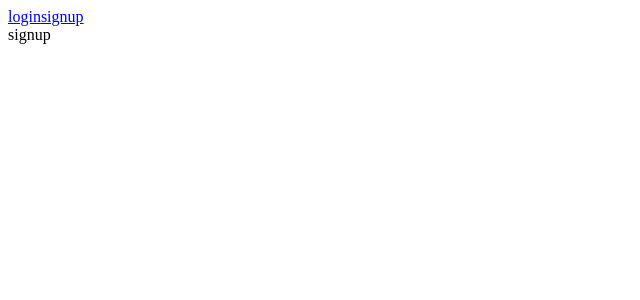
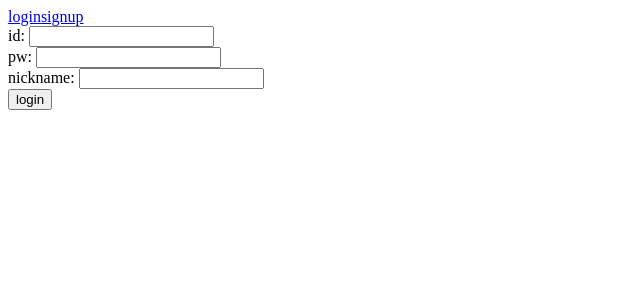
Before and after one commit to tituvely/VUE-COURSE, a Vue app in the folder vue-endgame/vue-til/: page /signup in a window 1280 px wide. Shown: the top 300 px of the page, without its empty margins (0-640 px from the left). Built offline with nearby package versions, Linux system fonts and the light colour scheme.

Commit message:
회원가입 페이지

```diff
--- a/vue-endgame/vue-til/package.json
+++ b/vue-endgame/vue-til/package.json
@@ -9,6 +9,7 @@
     "lint": "vue-cli-service lint"
   },
   "dependencies": {
+    "axios": "^0.25.0",
     "core-js": "^3.4.4",
     "vue": "^2.6.10",
     "vue-router": "^3.5.3"
--- a/vue-endgame/vue-til/src/App.vue
+++ b/vue-endgame/vue-til/src/App.vue
@@ -1,15 +1,18 @@
 <template>
   <div>
-    <header>
-      <router-link to="/login">login</router-link>
-      <router-link to="/signup">signup</router-link>
-    </header>
+    <AppHeader></AppHeader>
     <router-view></router-view>
   </div>
 </template>
 
 <script>
-export default {};
+import AppHeader from '@/components/common/AppHeader.vue';
+
+export default {
+  components: {
+    AppHeader,
+  },
+};
 </script>
 
 <style></style>
--- /dev/null
+++ b/vue-endgame/vue-til/src/api/index.js
@@ -0,0 +1,8 @@
+import axios from 'axios';
+
+function registerUser(userData) {
+  const url = 'http://localhost:3000/signup';
+  return axios.post(url, userData);
+}
+
+export { registerUser };
--- /dev/null
+++ b/vue-endgame/vue-til/src/components/SignupForm.vue
@@ -0,0 +1,51 @@
+<template>
+  <form @submit.prevent="submitForm">
+    <div>
+      <label for="username">id: </label>
+      <input id="username" type="text" v-model="username" />
+    </div>
+    <div>
+      <label for="password">pw: </label>
+      <input id="password" type="text" v-model="password" />
+    </div>
+    <div>
+      <label for="nickname">nickname: </label>
+      <input id="nickname" type="text" v-model="nickname" />
+    </div>
+    <button type="submit">login</button>
+    <p>{{ logMessage }}</p>
+  </form>
+</template>
+
+<script>
+import { registerUser } from '@/api/index';
+export default {
+  data() {
+    return {
+      username: '',
+      password: '',
+      nickname: '',
+      logMessage: '',
+    };
+  },
+  methods: {
+    async submitForm() {
+      const userData = {
+        username: this.username,
+        password: this.password,
+        nickname: this.nickname,
+      };
+      const { data } = await registerUser(userData);
+      this.logMessage = `${data.username} 님이 가입되었습니다.`;
+      this.initForm();
+    },
+    initForm() {
+      this.username = '';
+      this.password = '';
+      this.nickname = '';
+    },
+  },
+};
+</script>
+
+<style></style>
--- /dev/null
+++ b/vue-endgame/vue-til/src/components/common/AppHeader.vue
@@ -0,0 +1,12 @@
+<template>
+  <header>
+    <router-link to="/login">login</router-link>
+    <router-link to="/signup">signup</router-link>
+  </header>
+</template>
+
+<script>
+export default {};
+</script>
+
+<style></style>
--- a/vue-endgame/vue-til/src/views/SignupPage.vue
+++ b/vue-endgame/vue-til/src/views/SignupPage.vue
@@ -1,9 +1,15 @@
 <template>
-  <div>signup</div>
+  <div><SignupForm></SignupForm></div>
 </template>
 
 <script>
-export default {};
+import SignupForm from '@/components/SignupForm.vue';
+
+export default {
+  components: {
+    SignupForm,
+  },
+};
 </script>
 
 <style></style>
```
Also changed, not shown: vue-endgame/vue-til/.eslintrc.js, 1 other file (tests, documents, lock files or other folders).
